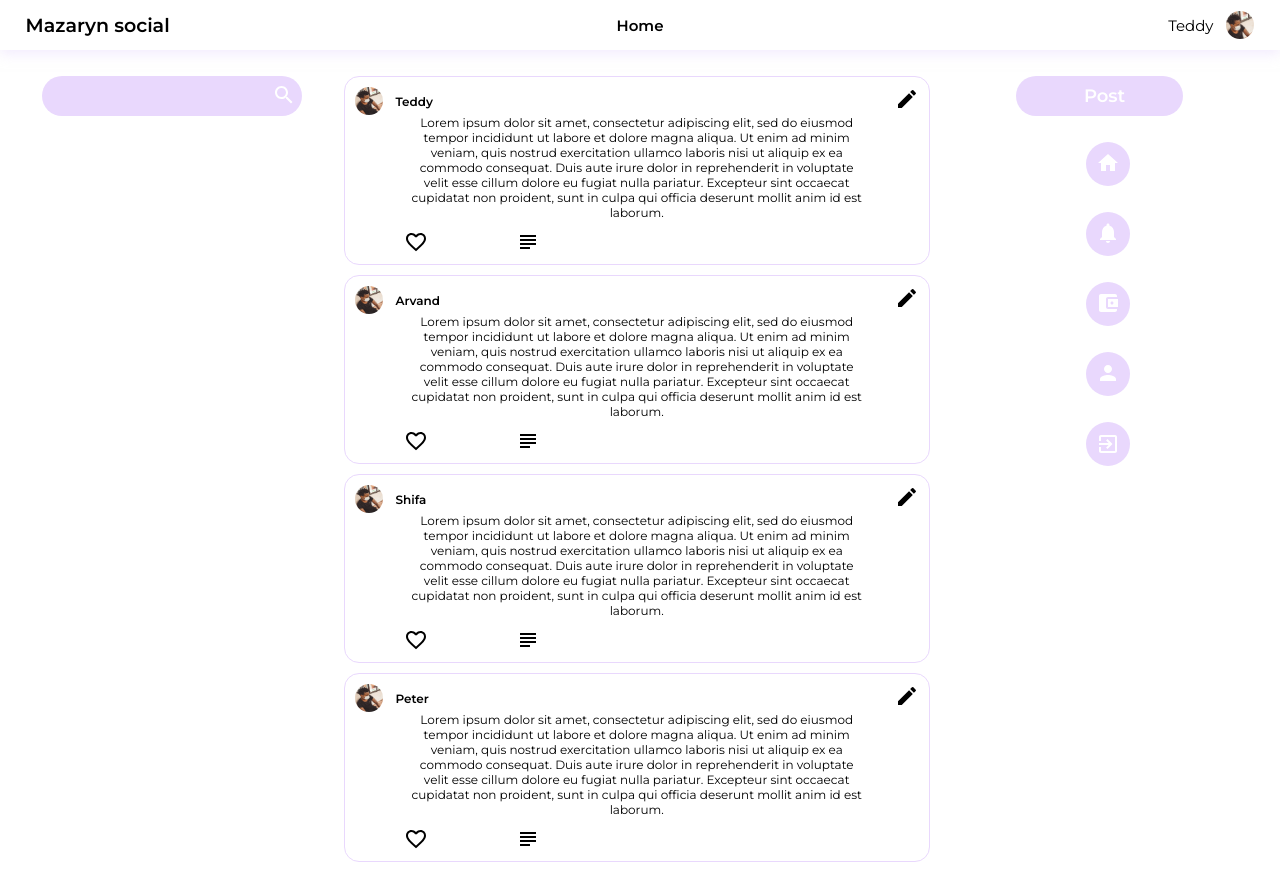
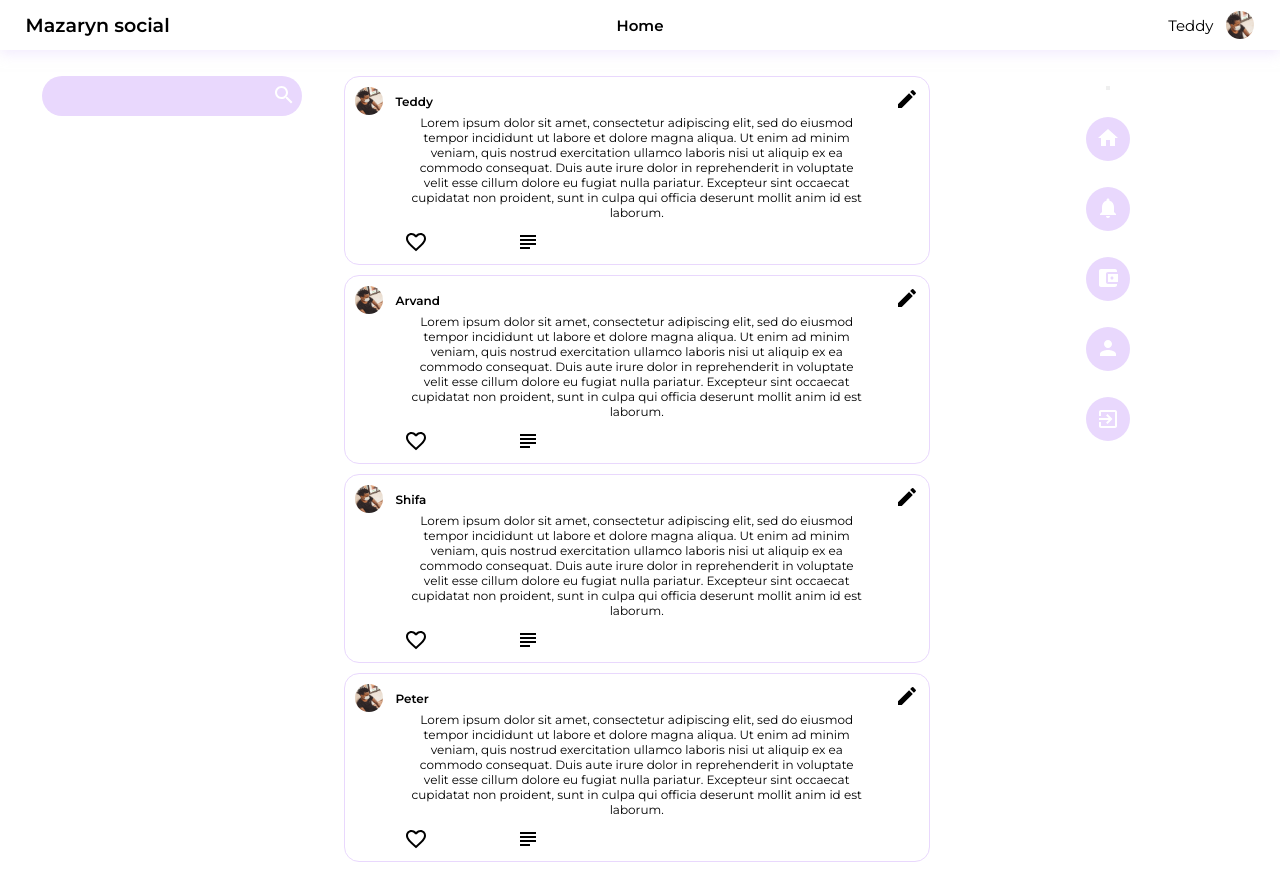
Before and after one commit to aiden77mori/mazaryn-frontend, a React (Create React App) app: page /group in a window 1280 px wide. Built offline with nearby package versions, Linux system fonts and the light colour scheme.

Commit message:
installed the reactjs-pop lib and imported it to the card component

```diff
--- a/package.json
+++ b/package.json
@@ -13,6 +13,7 @@
     "react-dom": "^17.0.1",
     "react-router-dom": "^5.2.0",
     "react-scripts": "4.0.1",
+    "reactjs-popup": "^2.0.5",
     "web-vitals": "^0.2.4"
   },
   "scripts": {
--- a/src/components/right pane/PostCard/PostCard.js
+++ b/src/components/right pane/PostCard/PostCard.js
@@ -1,11 +1,13 @@
-import React from 'react'
-import './PostCard.css'
+import React from 'react';
+import './PostCard.css';
+import Popup from 'reactjs-popup';
+import 'reactjs-popup/dist/index.css';
 
 function PostCard() {
   return (
-    <div className="bg-white rounded">
-
-    </div>
+    <Popup trigger={<button></button>}>
+      <p>Pop up</p>
+    </Popup>
   )
 }
 
--- a/src/components/right pane/RightPane.js
+++ b/src/components/right pane/RightPane.js
@@ -6,11 +6,17 @@ import NotificationsIcon from '@material-ui/icons/Notifications';
 import AccountBalanceWalletIcon from '@material-ui/icons/AccountBalanceWallet';
 import PersonIcon from '@material-ui/icons/Person';
 import ExitToAppIcon from '@material-ui/icons/ExitToApp';
+import PostCard from './PostCard/PostCard';
 
 function RightPane({logout}){
     return(
         <div className='rightPane'>
-            <button className='postButton'>Post</button>
+            <PostCard className='postButton'/>
+            {
+                /*
+                <button className='postButton'>Post</button>
+                */
+            }
             <nav>
                 <ul>
                     <li>
```
Also changed, not shown: 1 other file (tests, documents, lock files or other folders).
